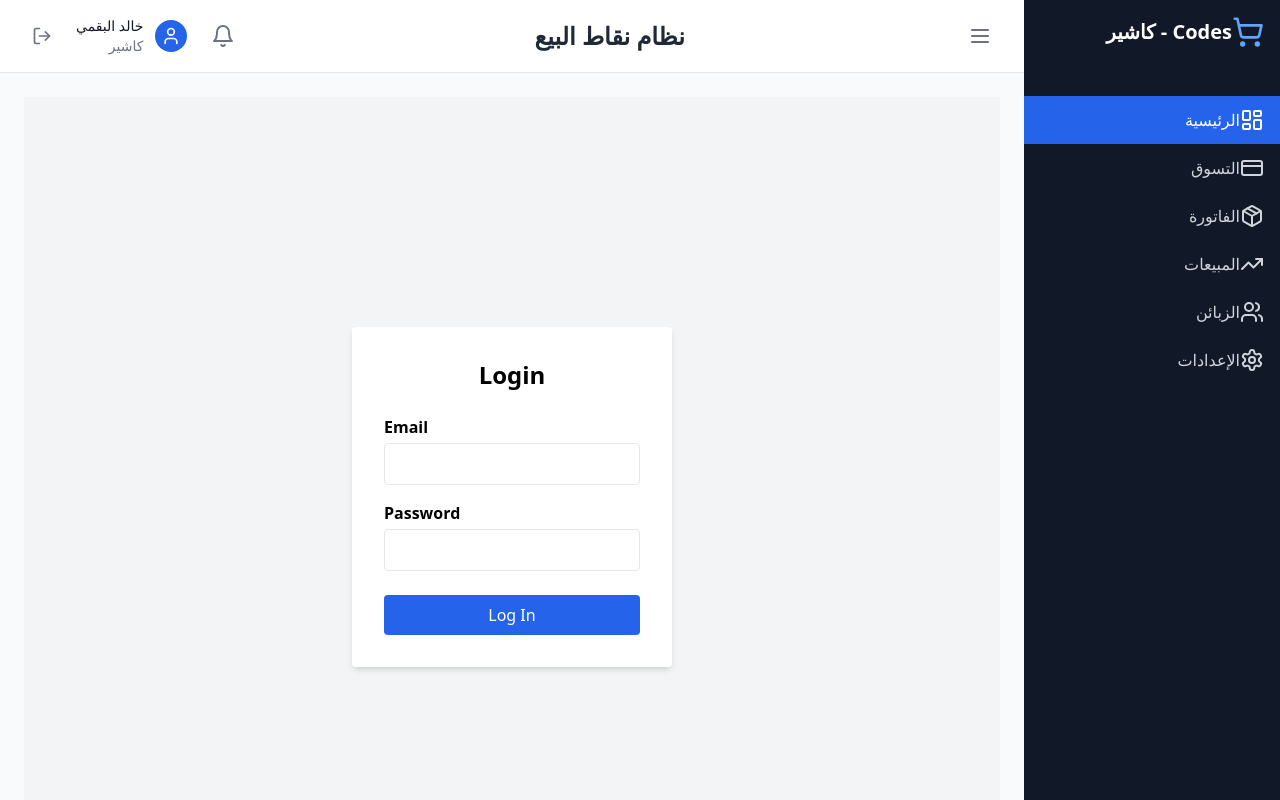
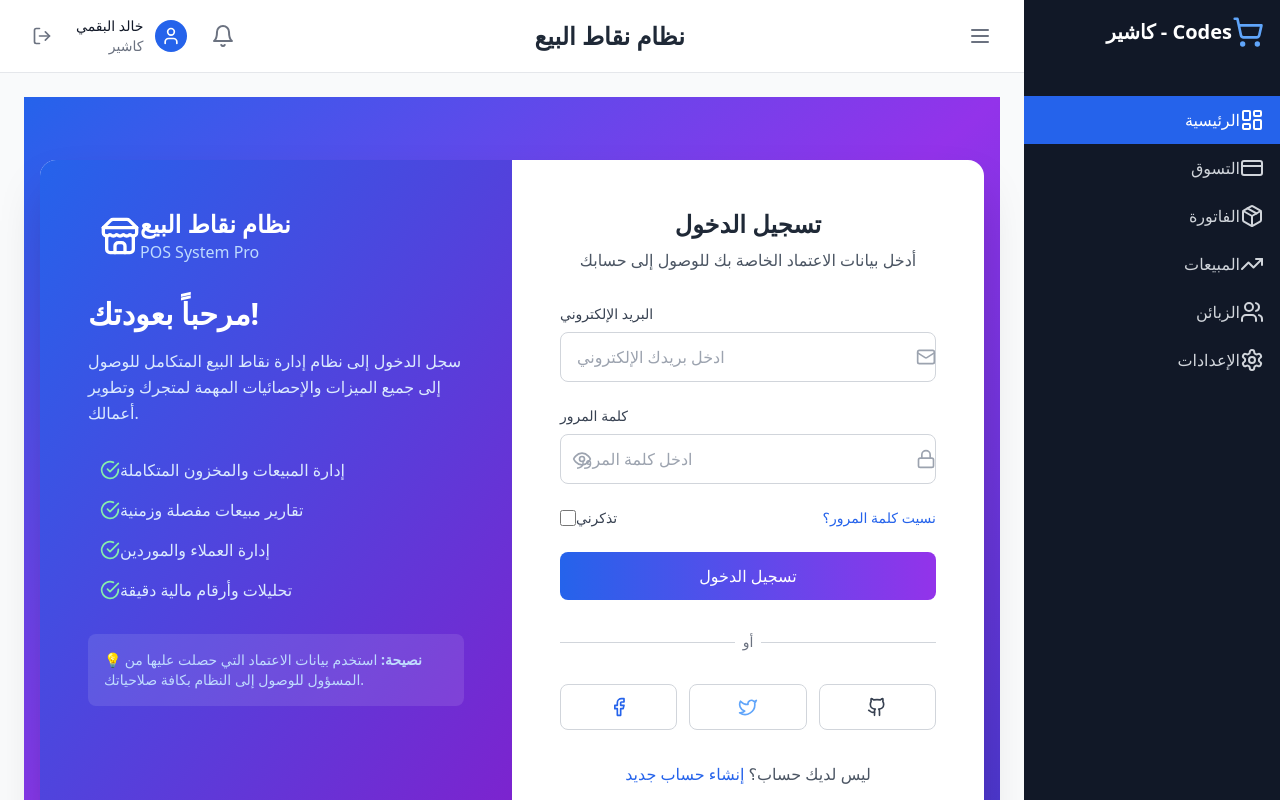
Before and after one commit to mamoda/Codes, a React (Vite) app: page / in a window 1280 px wide. Built offline with nearby package versions, Linux system fonts and the light colour scheme.

Commit message:
Update LoginPage.tsx

```diff
--- a/src/pages/LoginPage.tsx
+++ b/src/pages/LoginPage.tsx
@@ -1,49 +1,259 @@
 import { useState } from 'react';
+import { Eye, EyeOff, Mail, Lock, Store, CheckCircle, Facebook, Twitter, Github } from 'lucide-react';
+
+interface LoginForm {
+  email: string;
+  password: string;
+  rememberMe: boolean;
+}
+
+interface Notification {
+  show: boolean;
+  message: string;
+  type: 'success' | 'error';
+}
 
 export default function LoginPage() {
-  const [email, setEmail] = useState('');
-  const [password, setPassword] = useState('');
+  const [formData, setFormData] = useState<LoginForm>({
+    email: '',
+    password: '',
+    rememberMe: false
+  });
+  const [showPassword, setShowPassword] = useState(false);
+  const [isLoading, setIsLoading] = useState(false);
+  const [notification, setNotification] = useState<Notification>({
+    show: false,
+    message: '',
+    type: 'success'
+  });
 
-  const handleSubmit = (e: React.FormEvent) => {
-    e.preventDefault();
-    // TODO: Add your login logic here (e.g., call backend API)
-    alert(`Email: ${email}\nPassword: ${password}`);
+  const handleInputChange = (e: React.ChangeEvent<HTMLInputElement>) => {
+    const { name, value, type, checked } = e.target;
+    setFormData(prev => ({
+      ...prev,
+      [name]: type === 'checkbox' ? checked : value
+    }));
   };
 
+  const handleSubmit = async (e: React.FormEvent) => {
+    e.preventDefault();
+    setIsLoading(true);
+
+    try {
+      // محاكاة اتصال بالخادم
+      await new Promise(resolve => setTimeout(resolve, 1500));
+
+      // في التطبيق الحقيقي، هنا سيتم إرسال البيانات إلى API
+      console.log('بيانات تسجيل الدخول:', formData);
+
+      showNotification('تم تسجيل الدخول بنجاح!', 'success');
+
+      // إعادة تعيين النموذج
+      setFormData({
+        email: '',
+        password: '',
+        rememberMe: false
+      });
+    } catch (error) {
+      showNotification('حدث خطأ أثناء تسجيل الدخول', 'error');
+    } finally {
+      setIsLoading(false);
+    }
+  };
+
+  const showNotification = (message: string, type: 'success' | 'error') => {
+    setNotification({ show: true, message, type });
+    setTimeout(() => {
+      setNotification(prev => ({ ...prev, show: false }));
+    }, 3000);
+  };
+
+  const features = [
+    'إدارة المبيعات والمخزون المتكاملة',
+    'تقارير مبيعات مفصلة وزمنية',
+    'إدارة العملاء والموردين',
+    'تحليلات وأرقام مالية دقيقة'
+  ];
+
   return (
-    <div className="flex items-center justify-center min-h-screen bg-gray-100">
-      <form
-        onSubmit={handleSubmit}
-        className="bg-white p-8 rounded shadow-md w-80"
-      >
-        <h2 className="text-2xl font-bold mb-6 text-center">Login</h2>
-        <div className="mb-4">
-          <label className="block mb-1 font-semibold">Email</label>
+    <div className="min-h-screen bg-gradient-to-br from-blue-600 via-purple-600 to-indigo-700 flex items-center justify-center p-4">
+      {/* إشعار */}
+      {notification.show && (
+        <div className={`fixed top-4 right-4 z-50 p-4 rounded-lg shadow-lg transform transition-transform duration-300 ${
+          notification.type === 'success' ? 'bg-green-500' : 'bg-red-500'
+        } text-white`}>
+          {notification.message}
+        </div>
+      )}
+
+      <div className="max-w-6xl w-full bg-white rounded-2xl shadow-2xl overflow-hidden">
+        <div className="md:flex">
+          {/* الجانب الأيسر - المعلومات */}
+          <div className="md:w-1/2 bg-gradient-to-br from-blue-600 to-purple-700 text-white p-8 md:p-12">
+            <div className="flex items-center mb-8">
+              <Store className="h-10 w-10 ml-3" />
+              <div>
+                <h1 className="text-2xl font-bold">نظام نقاط البيع</h1>
+                <p className="text-blue-200">POS System Pro</p>
+              </div>
+            </div>
+
+            <div className="mb-8">
+              <h2 className="text-3xl font-bold mb-4">مرحباً بعودتك!</h2>
+              <p className="text-blue-100 leading-relaxed">
+                سجل الدخول إلى نظام إدارة نقاط البيع المتكامل للوصول إلى جميع الميزات
+                والإحصائيات المهمة لمتجرك وتطوير أعمالك.
+              </p>
+            </div>
+
+            <div className="space-y-4">
+              {features.map((feature, index) => (
+                <div key={index} className="flex items-center">
+                  <CheckCircle className="h-5 w-5 ml-3 text-green-300" />
+                  <span className="text-blue-100">{feature}</span>
+                </div>
+              ))}
+            </div>
+
+            <div className="mt-8 p-4 bg-white/10 rounded-lg">
+              <p className="text-sm text-blue-200">
+                💡 <strong>نصيحة:</strong> استخدم بيانات الاعتماد التي حصلت عليها من المسؤول
+                للوصول إلى النظام بكافة صلاحياتك.
+              </p>
+            </div>
+          </div>
+
+          {/* الجانب الأيمن - نموذج تسجيل الدخول */}
+          <div className="md:w-1/2 p-8 md:p-12">
+            <div className="text-center mb-8">
+              <h2 className="text-2xl font-bold text-gray-800">تسجيل الدخول</h2>
+              <p className="text-gray-600 mt-2">أدخل بيانات الاعتماد الخاصة بك للوصول إلى حسابك</p>
+            </div>
+
+            <form onSubmit={handleSubmit} className="space-y-6">
+              {/* حقل البريد الإلكتروني */}
+              <div>
+                <label htmlFor="email" className="block text-sm font-medium text-gray-700 mb-2">
+                  البريد الإلكتروني
+                </label>
+                <div className="relative">
+                  <div className="absolute inset-y-0 right-0 pl-3 flex items-center pointer-events-none">
+                    <Mail className="h-5 w-5 text-gray-400" />
+                  </div>
                   <input
                     type="email"
-            className="w-full px-3 py-2 border rounded"
-            value={email}
-            onChange={e => setEmail(e.target.value)}
+                    id="email"
+                    name="email"
+                    value={formData.email}
+                    onChange={handleInputChange}
+                    className="block w-full pr-10 pl-4 py-3 border border-gray-300 rounded-lg focus:ring-2 focus:ring-blue-500 focus:border-transparent transition-all duration-200"
+                    placeholder="ادخل بريدك الإلكتروني"
                     required
                   />
                 </div>
-        <div className="mb-6">
-          <label className="block mb-1 font-semibold">Password</label>
+              </div>
+
+              {/* حقل كلمة المرور */}
+              <div>
+                <label htmlFor="password" className="block text-sm font-medium text-gray-700 mb-2">
+                  كلمة المرور
+                </label>
+                <div className="relative">
+                  <div className="absolute inset-y-0 right-0 pl-3 flex items-center pointer-events-none">
+                    <Lock className="h-5 w-5 text-gray-400" />
+                  </div>
                   <input
-            type="password"
-            className="w-full px-3 py-2 border rounded"
-            value={password}
-            onChange={e => setPassword(e.target.value)}
+                    type={showPassword ? "text" : "password"}
+                    id="password"
+                    name="password"
+                    value={formData.password}
+                    onChange={handleInputChange}
+                    className="block w-full pr-10 pl-4 py-3 border border-gray-300 rounded-lg focus:ring-2 focus:ring-blue-500 focus:border-transparent transition-all duration-200"
+                    placeholder="ادخل كلمة المرور"
                     required
                   />
+                  <button
+                    type="button"
+                    className="absolute left-3 top-1/2 transform -translate-y-1/2 text-gray-400 hover:text-gray-600"
+                    onClick={() => setShowPassword(!showPassword)}
+                  >
+                    {showPassword ? <EyeOff className="h-5 w-5" /> : <Eye className="h-5 w-5" />}
+                  </button>
                 </div>
+              </div>
+
+              {/* خيارات إضافية */}
+              <div className="flex items-center justify-between">
+                <div className="flex items-center">
+                  <input
+                    type="checkbox"
+                    id="rememberMe"
+                    name="rememberMe"
+                    checked={formData.rememberMe}
+                    onChange={handleInputChange}
+                    className="h-4 w-4 text-blue-600 focus:ring-blue-500 border-gray-300 rounded"
+                  />
+                  <label htmlFor="rememberMe" className="mr-2 block text-sm text-gray-700">
+                    تذكرني
+                  </label>
+                </div>
+                <a href="#" className="text-sm text-blue-600 hover:text-blue-500 transition-colors duration-200">
+                  نسيت كلمة المرور؟
+                </a>
+              </div>
+
+              {/* زر تسجيل الدخول */}
               <button
                 type="submit"
-          className="w-full bg-blue-600 text-white py-2 rounded hover:bg-blue-700"
+                disabled={isLoading}
+                className="w-full bg-gradient-to-r from-blue-600 to-purple-600 text-white py-3 px-4 rounded-lg font-medium hover:from-blue-700 hover:to-purple-700 focus:outline-none focus:ring-2 focus:ring-offset-2 focus:ring-blue-500 transition-all duration-200 disabled:opacity-50 disabled:cursor-not-allowed flex items-center justify-center"
               >
-          Log In
+                {isLoading ? (
+                  <>
+                    <div className="animate-spin rounded-full h-5 w-5 border-b-2 border-white mr-2"></div>
+                    جاري تسجيل الدخول...
+                  </>
+                ) : (
+                  'تسجيل الدخول'
+                )}
               </button>
             </form>
+
+            {/* خط فاصل */}
+            <div className="relative my-8">
+              <div className="absolute inset-0 flex items-center">
+                <div className="w-full border-t border-gray-300"></div>
+              </div>
+              <div className="relative flex justify-center text-sm">
+                <span className="px-2 bg-white text-gray-500">أو</span>
+              </div>
+            </div>
+
+            {/* تسجيل الدخول عبر وسائل التواصل */}
+            <div className="grid grid-cols-3 gap-3">
+              <button className="flex items-center justify-center p-3 border border-gray-300 rounded-lg hover:bg-gray-50 transition-colors duration-200">
+                <Facebook className="h-5 w-5 text-blue-600" />
+              </button>
+              <button className="flex items-center justify-center p-3 border border-gray-300 rounded-lg hover:bg-gray-50 transition-colors duration-200">
+                <Twitter className="h-5 w-5 text-blue-400" />
+              </button>
+              <button className="flex items-center justify-center p-3 border border-gray-300 rounded-lg hover:bg-gray-50 transition-colors duration-200">
+                <Github className="h-5 w-5 text-gray-700" />
+              </button>
+            </div>
+
+            {/* رابط إنشاء حساب جديد */}
+            <div className="text-center mt-8">
+              <p className="text-gray-600">
+                ليس لديك حساب؟{' '}
+                <a href="#" className="text-blue-600 hover:text-blue-500 font-medium transition-colors duration-200">
+                  إنشاء حساب جديد
+                </a>
+              </p>
+            </div>
+          </div>
+        </div>
+      </div>
     </div>
   );
 }
```
Lines whose indentation alone changed are shown as unchanged.
